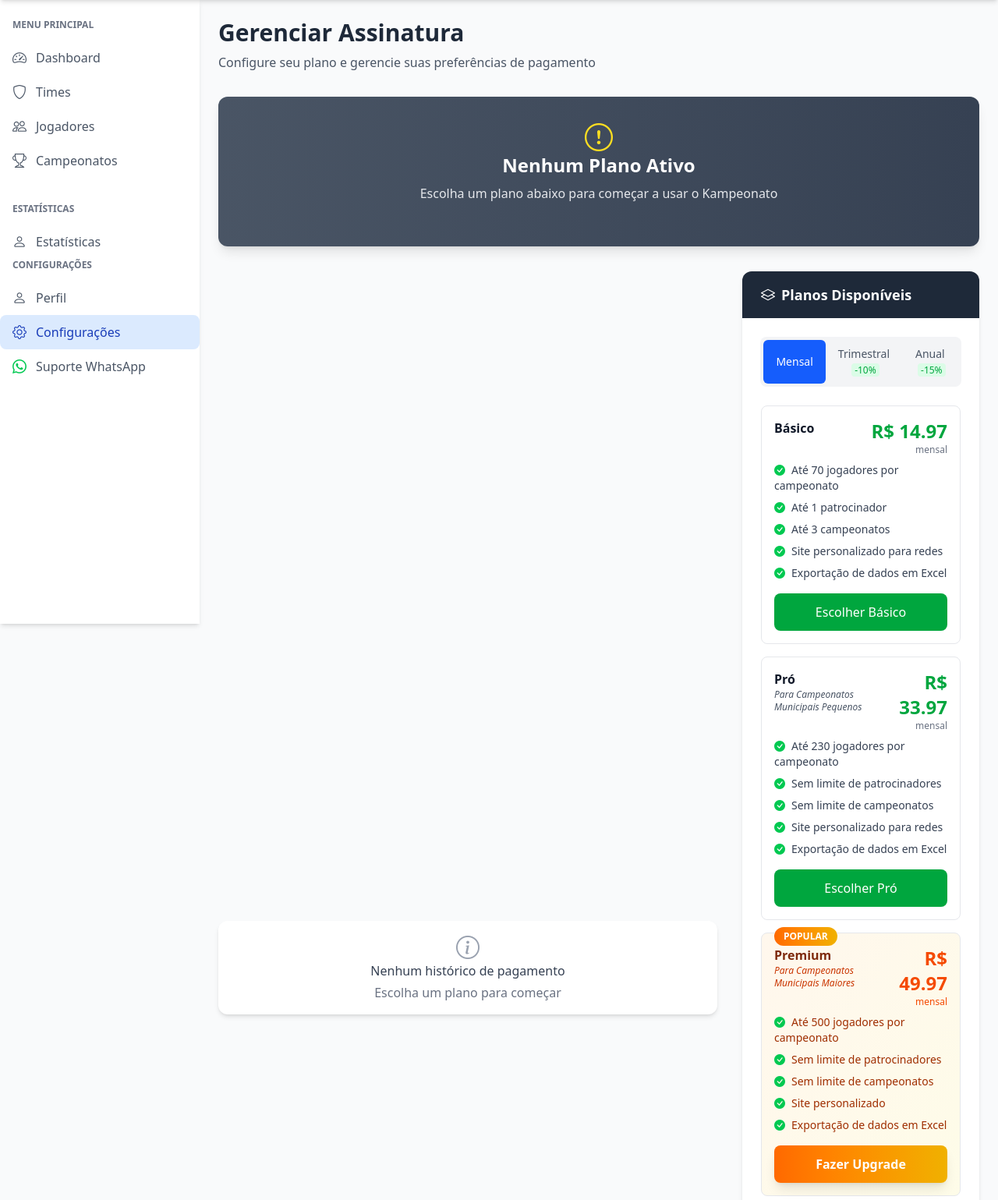
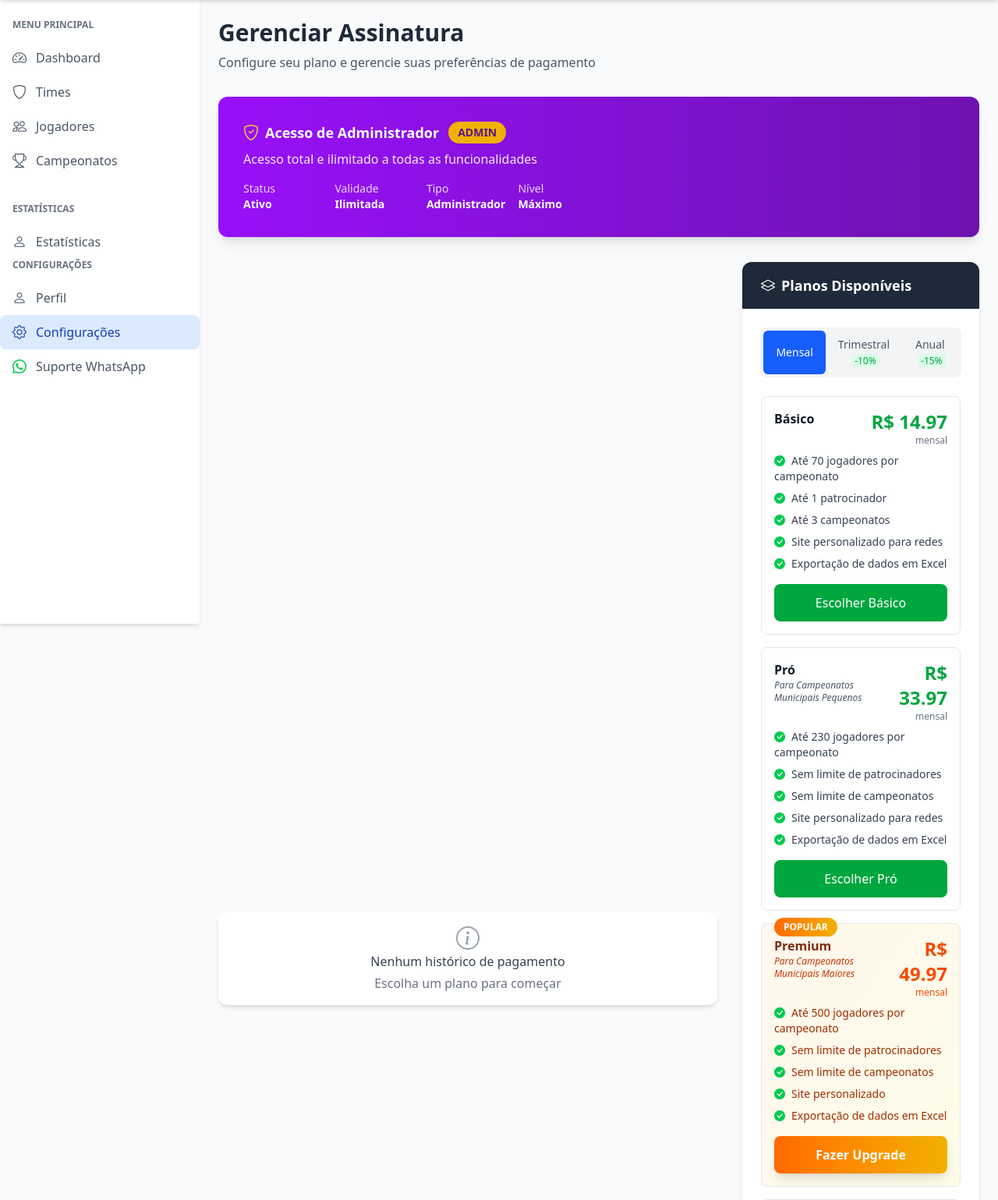
Before and after one commit to knader10/kampeonato, a Django app: page /painel/configuracoes/ in a window 1280 px wide. Shown: the part 64-1603 px from the top of the page at 78% size. Run offline with Django 5.2, Linux system fonts and the light colour scheme; the visitor is signed in with stand-in values (Sample User, id 1); data comes from the database, SQL or seed files in the repository; data that the repository does not hold is empty.

Commit message:
superuser

```diff
--- a/campeonato/planos.py
+++ b/campeonato/planos.py
@@ -138,7 +138,12 @@ def usuario_tem_plano_ativo(user) -> bool:
     """
     Verifica se o usuário possui um plano ativo de verdade.
     Considera assinatura ativa se existir uma assinatura com status 'ativo' e data de validade maior ou igual a hoje.
+    Superusers sempre têm acesso total.
     """
+    # Superusers sempre têm acesso
+    if user.is_superuser:
+        return True
+
     from datetime import date
     try:
         # Ajuste o import/modelo conforme seu projeto
@@ -152,7 +157,12 @@ def usuario_tem_plano_ativo(user) -> bool:
 def get_usuario_plano_atual(user) -> Optional[str]:
     """
     Retorna o ID do plano atual do usuário, se houver.
+    Superusers têm plano 'admin'.
     """
+    # Superusers têm plano especial
+    if user.is_superuser:
+        return "admin"
+
     if usuario_tem_plano_ativo(user):
         # Exemplo: retornar o plano do usuário
         # return user.assinatura_set.get(status='ativo').plano_id
@@ -163,7 +173,20 @@ def get_usuario_plano_atual(user) -> Optional[str]:
 def get_usuario_assinatura_info(user) -> Optional[Dict]:
     """
     Retorna informações da assinatura atual do usuário, se houver.
+    Para superusers, retorna informações especiais.
     """
+    # Para superusers, retornar acesso total
+    if user.is_superuser:
+        return {
+            "plano_id": "admin",
+            "plano_nome": "Administrador",
+            "status": "ativo",
+            "data_renovacao": "Ilimitado",
+            "periodicidade": "permanente",
+            "preco_atual": 0.00,
+            "dias_para_renovacao": "∞"
+        }
+
     if not usuario_tem_plano_ativo(user):
         return None
     # Exemplo: buscar dados reais da assinatura
--- a/campeonato/templatetags/tem_plano_ativo.py
+++ b/campeonato/templatetags/tem_plano_ativo.py
@@ -6,4 +6,7 @@ register = template.Library()
 @register.simple_tag(takes_context=True)
 def tem_plano_ativo(context):
     user = context['user']
+    # Superusers sempre têm acesso
+    if user.is_superuser:
+        return True
     return usuario_tem_plano_ativo(user)
--- a/templates/adminpanel/configuracoes.html
+++ b/templates/adminpanel/configuracoes.html
@@ -13,6 +13,41 @@
 
     <!-- Status do Plano Atual -->
     {% if assinatura_info %}
+        {% if user.is_superuser %}
+        <div class="bg-gradient-to-r from-purple-600 to-purple-800 rounded-xl shadow-lg text-white mb-8 overflow-hidden">
+            <div class="p-8">
+                <div class="flex flex-col lg:flex-row lg:items-center lg:justify-between">
+                    <div class="mb-6 lg:mb-0">
+                        <div class="flex items-center mb-2">
+                            <i class="bi bi-shield-check text-yellow-300 text-xl mr-2"></i>
+                            <span class="text-lg font-semibold">Acesso de Administrador</span>
+                            <span class="ml-3 px-3 py-1 bg-yellow-500 text-purple-900 text-sm rounded-full font-bold">ADMIN</span>
+                        </div>
+                        <p class="text-purple-100 mb-4">Acesso total e ilimitado a todas as funcionalidades</p>
+
+                        <div class="grid grid-cols-2 lg:grid-cols-4 gap-4 text-sm">
+                            <div>
+                                <span class="text-purple-200 block">Status</span>
+                                <span class="font-semibold">Ativo</span>
+                            </div>
+                            <div>
+                                <span class="text-purple-200 block">Validade</span>
+                                <span class="font-semibold">Ilimitada</span>
+                            </div>
+                            <div>
+                                <span class="text-purple-200 block">Tipo</span>
+                                <span class="font-semibold">Administrador</span>
+                            </div>
+                            <div>
+                                <span class="text-purple-200 block">Nível</span>
+                                <span class="font-semibold">Máximo</span>
+                            </div>
+                        </div>
+                    </div>
+                </div>
+            </div>
+        </div>
+        {% else %}
         <div class="bg-gradient-to-r from-blue-600 to-blue-800 rounded-xl shadow-lg text-white mb-8 overflow-hidden">
             <div class="p-8">
                 <div class="flex flex-col lg:flex-row lg:items-center lg:justify-between">
@@ -55,7 +90,9 @@
                 </div>
             </div>
         </div>
+        {% endif %}
     {% else %}
+        {% if not user.is_superuser %}
         <div class="bg-gradient-to-r from-gray-600 to-gray-700 rounded-xl shadow-lg text-white mb-8 overflow-hidden">
             <div class="p-8 text-center">
                 <div class="mb-6">
@@ -65,11 +102,13 @@
                 </div>
                 </div>
             </div>
+        </div>
+        {% endif %}
     {% endif %}
 
     <div class="grid grid-cols-1 lg:grid-cols-3 gap-8">
-        <!-- Histórico de Pagamentos (se houver assinatura) -->
-        {% if assinatura_info %}
+        <!-- Histórico de Pagamentos (se houver assinatura e não for superuser) -->
+        {% if assinatura_info and not user.is_superuser %}
         <div class="lg:col-span-3">
             <div class="bg-white rounded-xl shadow-md overflow-hidden">
                 <div class="bg-gray-800 text-white px-6 py-4">
```
Also changed, not shown: campeonato/decorators.py (added, +25 -0 lines). Lines whose indentation alone changed are shown as unchanged.
